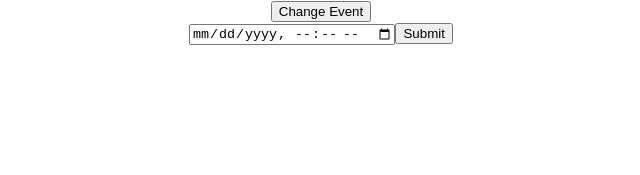
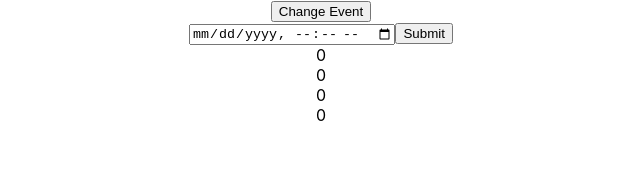
Before and after one commit to mistyhx/event-countdown, a React (Create React App) app: page / in a window 1280 px wide. Shown: the top 175 px of the page, without its empty margins (319-959 px from the left). Built offline with nearby package versions, Linux system fonts and the light colour scheme.

Commit message:
added seconds for countdown

```diff
--- a/src/App.js
+++ b/src/App.js
@@ -5,26 +5,38 @@ import DateTimeSelection from "./components/DateTimeSelection";
 
 function App() {
   const [datetime, setDateTime] = useState("");
-  const [day, setDay] = useState("");
-  const [hour, setHour] = useState("");
-  const [minute, setMinute] = useState("");
+  const [day, setDay] = useState(0);
+  const [hour, setHour] = useState(0);
+  const [minute, setMinute] = useState(0);
+  const [second, setSecond] = useState(0);
 
-  const handleSubmit = () => {
+  const updateCountDown = () => {
     const then = moment(datetime);
     const now = moment();
     const countdown = moment(then - now);
+    //this calculation result is problematic;
     const days = countdown.format("D");
     const hours = countdown.format("HH");
     const minutes = countdown.format("mm");
+    const seconds = countdown.format("ss");
     setDay(days);
     setHour(hours);
     setMinute(minutes);
+    setSecond(seconds);
   };
+
+  const handleSubmit = () => {
+    updateCountDown();
+  };
+
+  useEffect(() => {
+    setInterval(() => {}, 1000);
+    // return () => clearInterval(interval);
+  }, []);
 
   return (
     <div className="App">
       <button>Change Event</button>
-      {/*calculate the difference on submit */}
       <DateTimeSelection
         datetime={datetime}
         onChange={datetime => setDateTime(datetime)}
@@ -34,6 +46,7 @@ function App() {
         <div className="day">{day}</div>
         <div className="hours">{hour}</div>
         <div className="minutes">{minute}</div>
+        <div className="seconds">{second}</div>
       </div>
     </div>
   );
```
